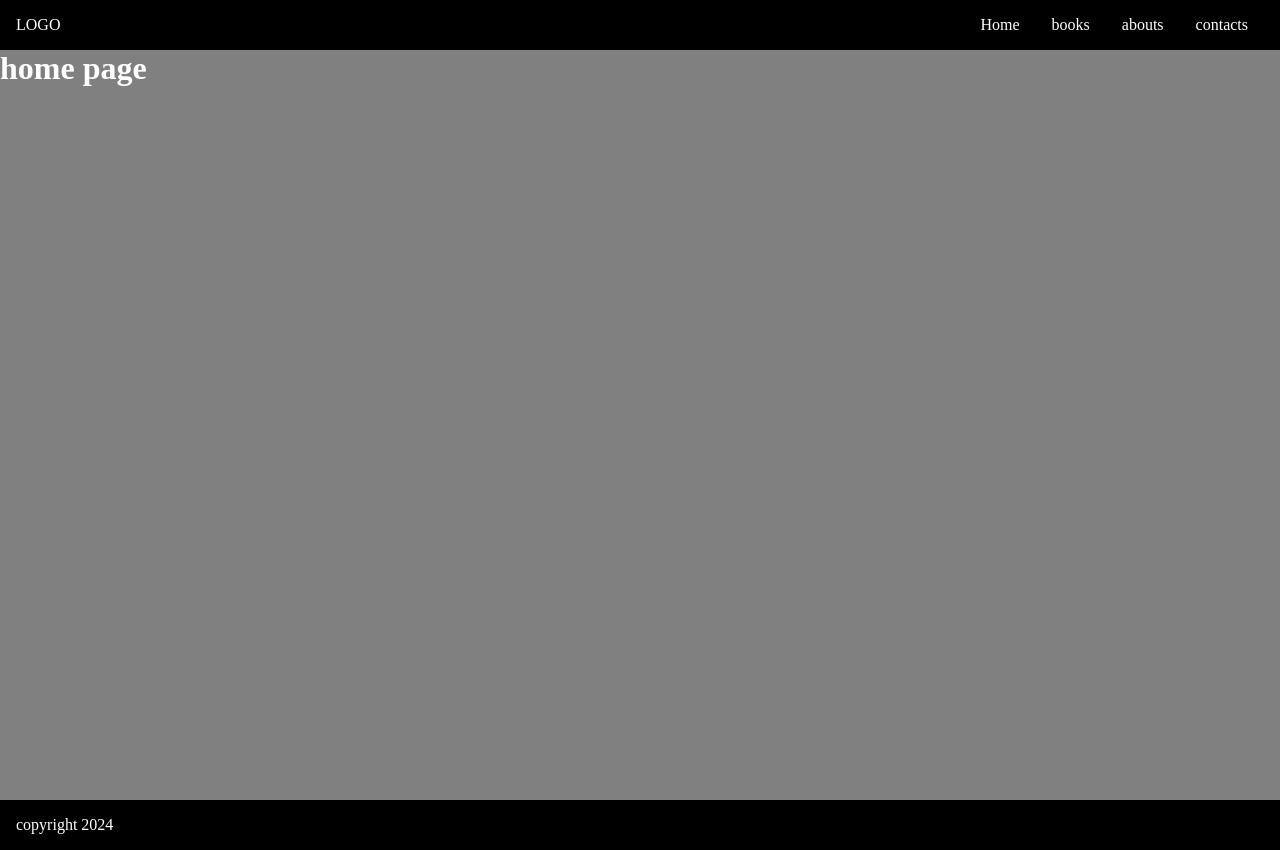
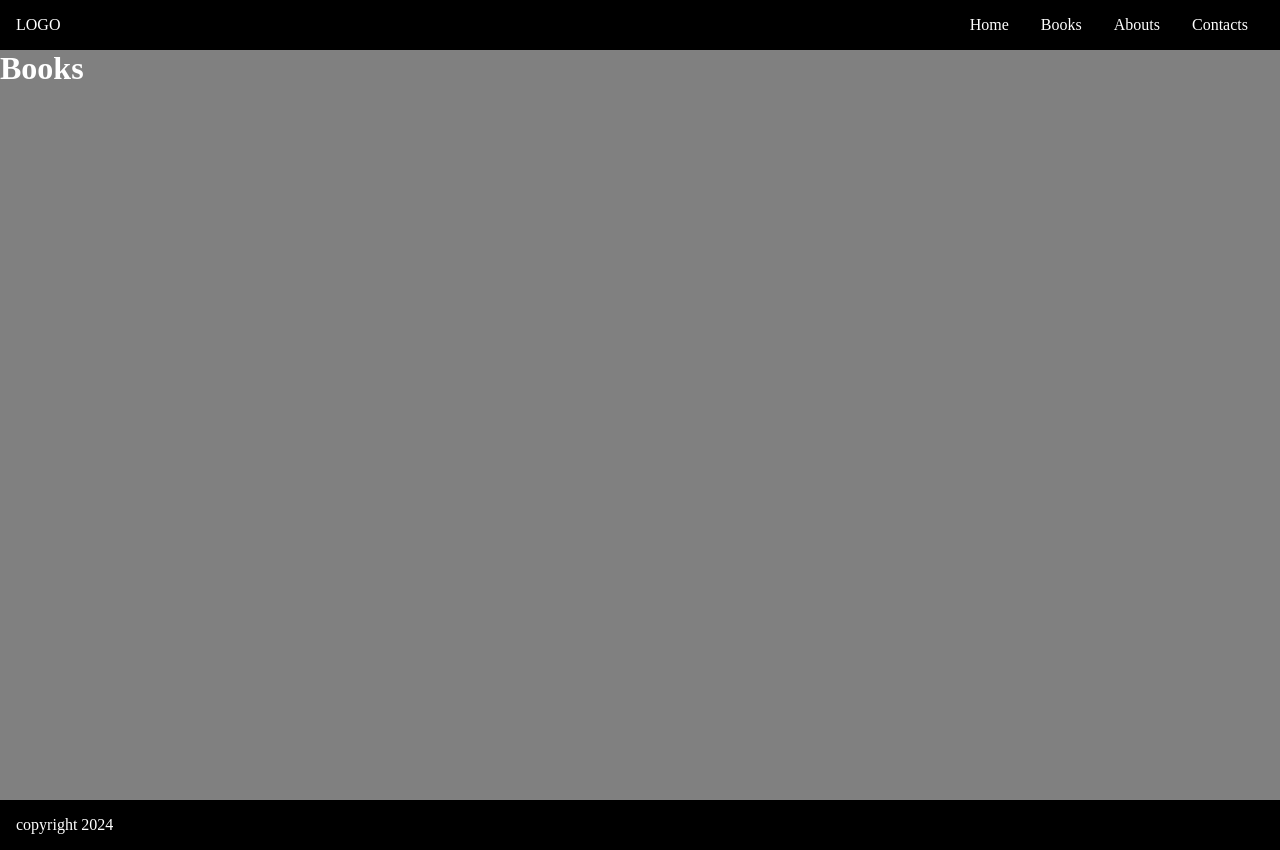
Before and after one commit to LuigiSerra91/live-library, a React (Vite) app: page /Books in a window 1280 px wide. Built offline with nearby package versions, Linux system fonts and the light colour scheme.

Commit message:
fix_route

```diff
--- a/src/App.jsx
+++ b/src/App.jsx
@@ -1,9 +1,9 @@
-import { BrowserRouter, Route, Routes } from 'react-router-dom'
+import { BrowserRouter, Routes, Route } from 'react-router-dom'
 
 import './App.css'
 import Home from './pages/Home'
 import Books from './pages/Books'
-import About from './pages/About'
+import About from './pages/Abouts'
 import Contacts from './pages/Contacts'
 
 function App() {
@@ -13,12 +13,14 @@ function App() {
     <>
       <BrowserRouter>
         <Routes>
-
-            <Route path='/' element={<Home />} >
+          <Route>
+            <Route path='/' element={<Home />} />
             <Route path='/Books' element={<Books />} />
-            <Route path='/About' element={<About />} />
+            <Route path='/Abouts' element={<About />} />
             <Route path='/Contacts' element={<Contacts />} />
           </Route>
+
+
 
         </Routes>
       </BrowserRouter>
--- a/src/pages/About.jsx
+++ b/src/pages/Abouts.jsx
@@ -1,4 +1,4 @@
-export default function About() {
+export default function Abouts() {
     return (
         <>
         <header>
@@ -14,7 +14,7 @@ export default function About() {
     </header>
 
     <main>
-        <h1>About</h1>
+        <h1>Abouts</h1>
     </main>
 
     <footer>
--- a/src/pages/Books.jsx
+++ b/src/pages/Books.jsx
@@ -7,9 +7,9 @@ export default function Books() {
         </div>
         <nav>
             <a href="/">Home</a>
-            <a href="/books">books</a>
-            <a href="abouts">abouts</a>
-            <a href="/contacts">contacts</a>
+            <a href="/Books">Books</a>
+            <a href="Abouts">Abouts</a>
+            <a href="/Contacts">Contacts</a>
         </nav>
     </header>
 
```
